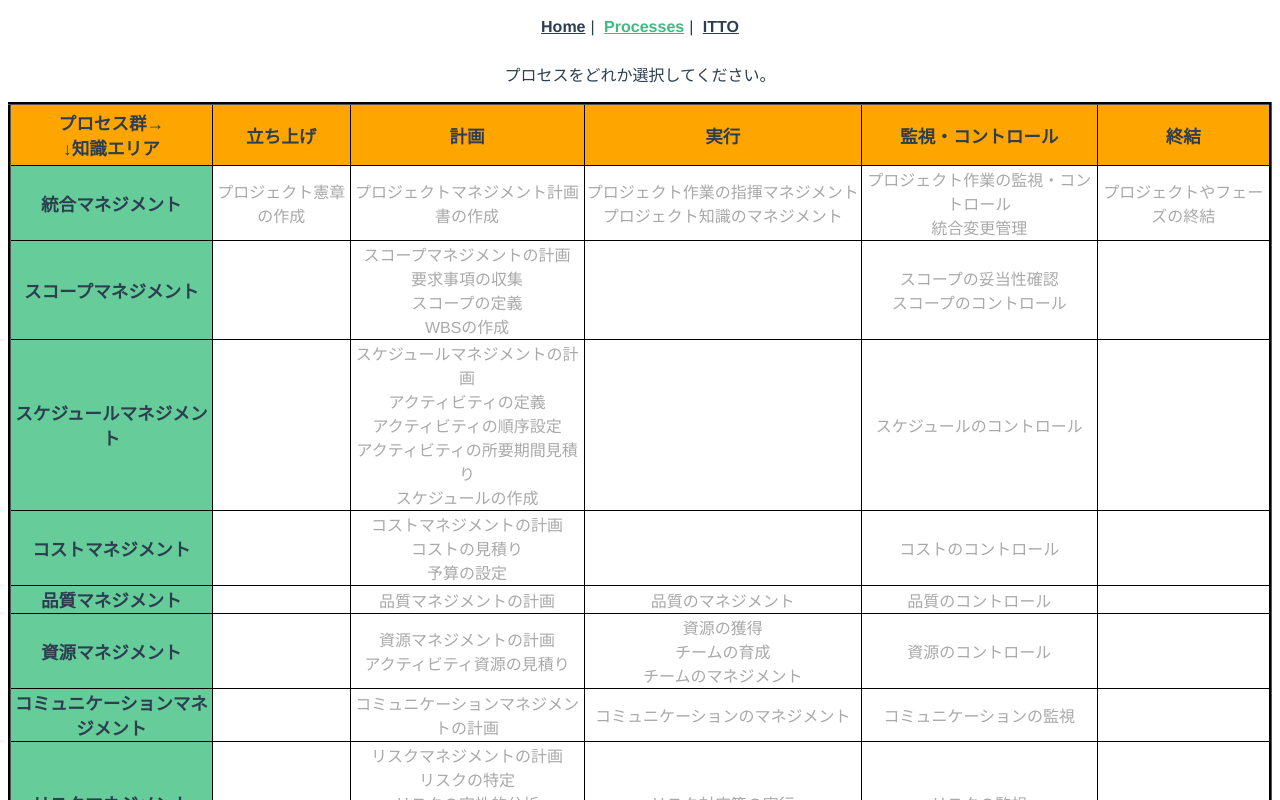
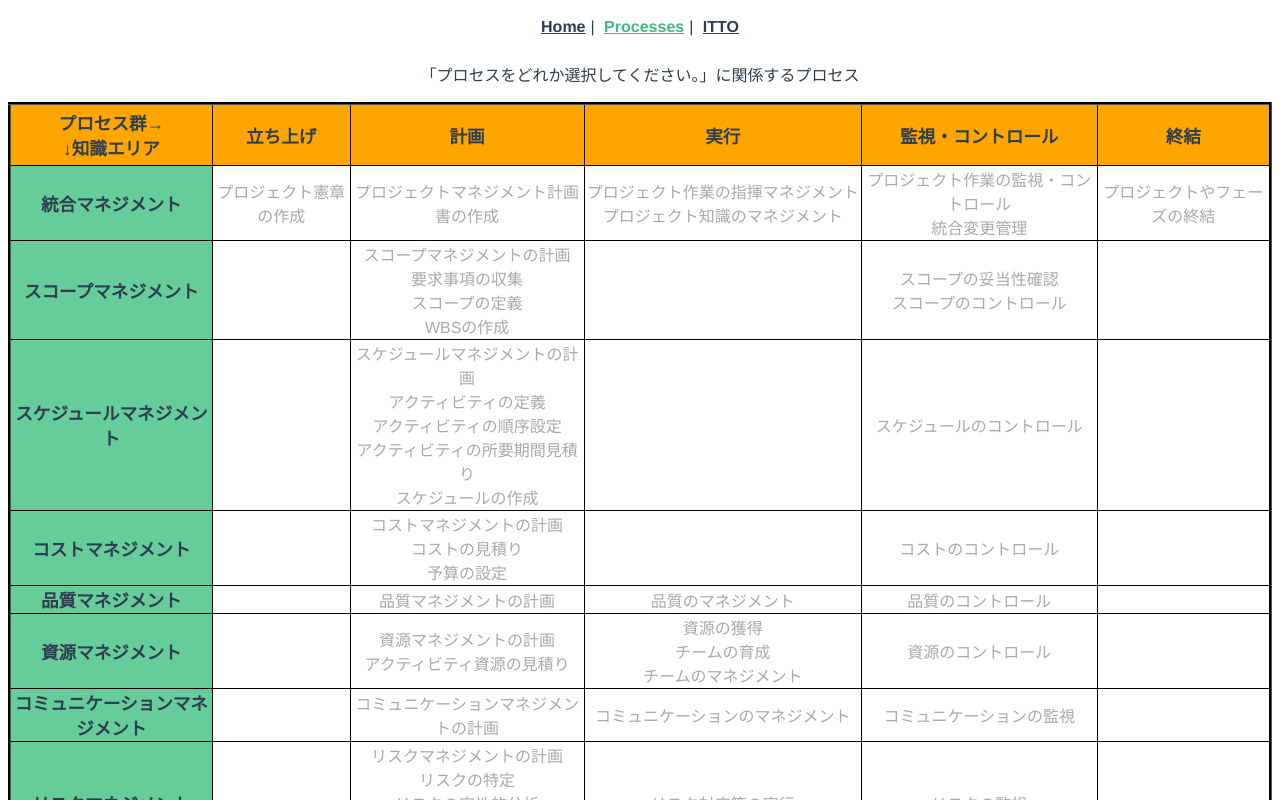
Before and after one commit to codesmith/pmbok-process, a Vue app: page /processes in a window 1280 px wide. Shown: the top 800 px of the page. Built offline with nearby package versions, Linux system fonts and the light colour scheme.

Commit message:
タイトルの文言を追加

```diff
--- a/src/views/Processes.vue
+++ b/src/views/Processes.vue
@@ -1,6 +1,6 @@
 <template>
   <div class="processes">
-    <p>{{routedElement.name}}</p>
+    <p>「{{routedElement.name}}」に関係するプロセス</p>
     <HomeTable :routedElement="routedElement"></HomeTable>
   </div>
 </template>
```
